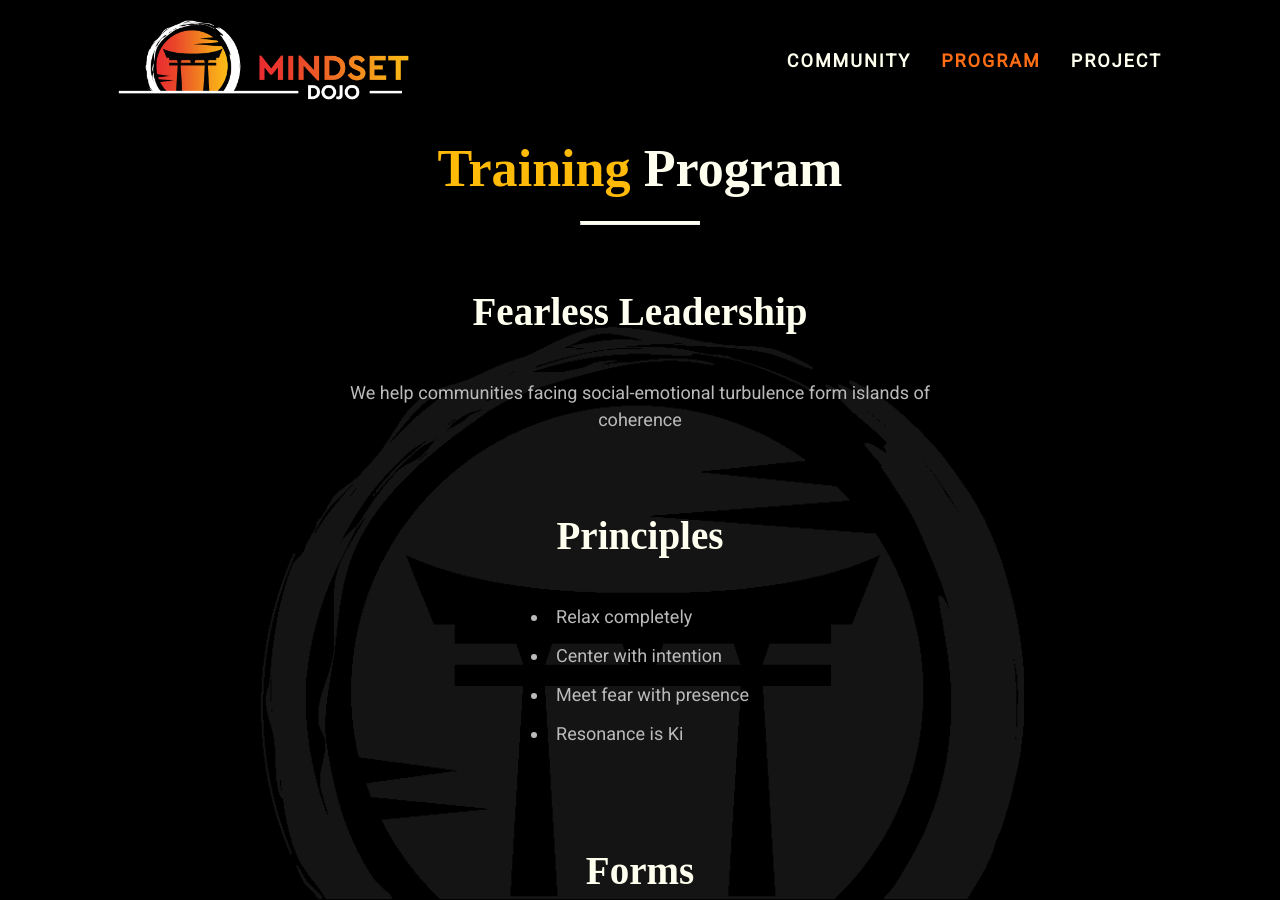
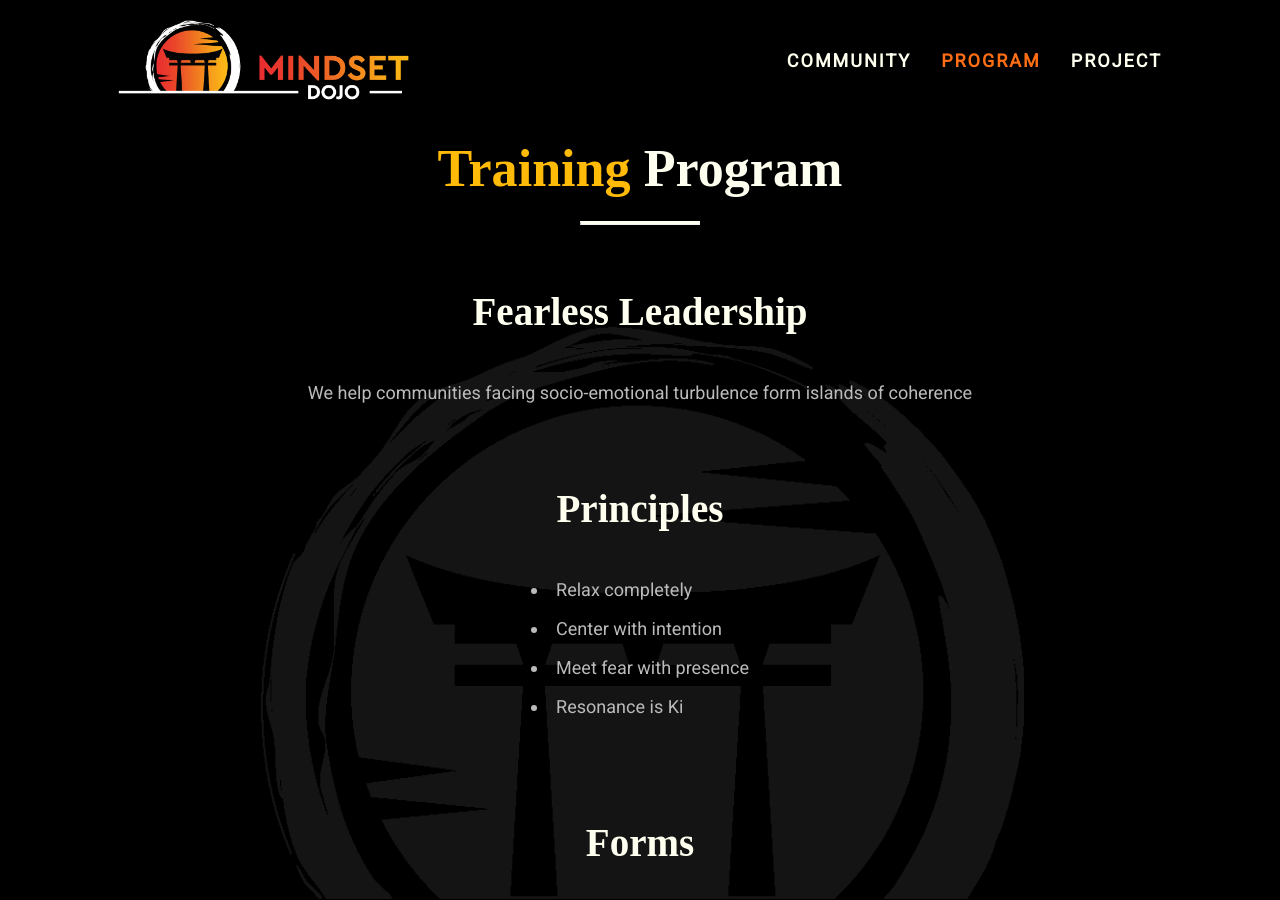
Before and after one commit to mindset-dojo/mindset-dojo.github.io, a Jekyll site: the page built from program.md, in a window 1280 px wide and 900 px high. Built offline with Jekyll 4.4.1, drawn with Linux system fonts in a browser that asks for light colours; some web fonts are replaced.

Commit message:
fix: Typo

```diff
--- a/_data/program.yaml
+++ b/_data/program.yaml
@@ -1,6 +1,6 @@
 ---
 rally: Fearless Leadership
-mission: We help communities facing social-emotional turbulence form islands of coherence
+mission: We help communities facing socio-emotional turbulence form islands of coherence
 principles:
   - label: Relax completely
   - label: Center with intention
```
